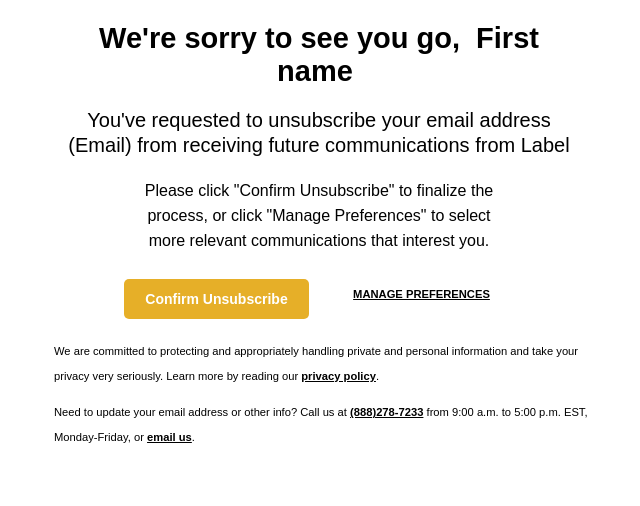
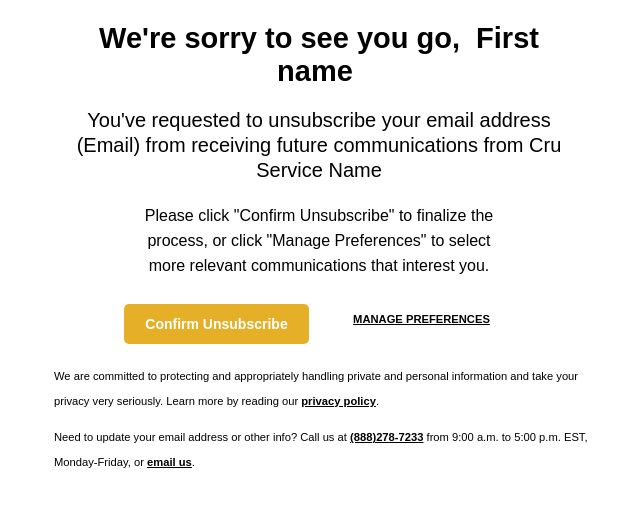
Before and after one commit to CruGlobal/email-pref-center, a plain HTML site: page unsubscribe/index.html in a window 1280 px wide. Shown: the part 272-778 px from the top of the page, without its empty margins (314-954 px from the left). Drawn offline with Linux system fonts and the light colour scheme.

Commit message:
The decision was made to use the Cru service name property instead of label since it is easier to customize without side effects

```diff
--- a/unsubscribe/index.html
+++ b/unsubscribe/index.html
@@ -219,8 +219,8 @@
           from receiving future communications from
           <span class="nl-dce-field nl-dce-done"
                 id="span158531173404041"
-                data-nl-expr="/context/service/label"
-                data-nl-type="string">Label</span>
+                data-nl-expr="/context/service/cusCruServiceName"
+                data-nl-type="string">Cru Service Name</span>
         </p>
         <!-- Start Form -->
         <form id="subscribe-form" method="post" action="" autocomplete="off">
```
